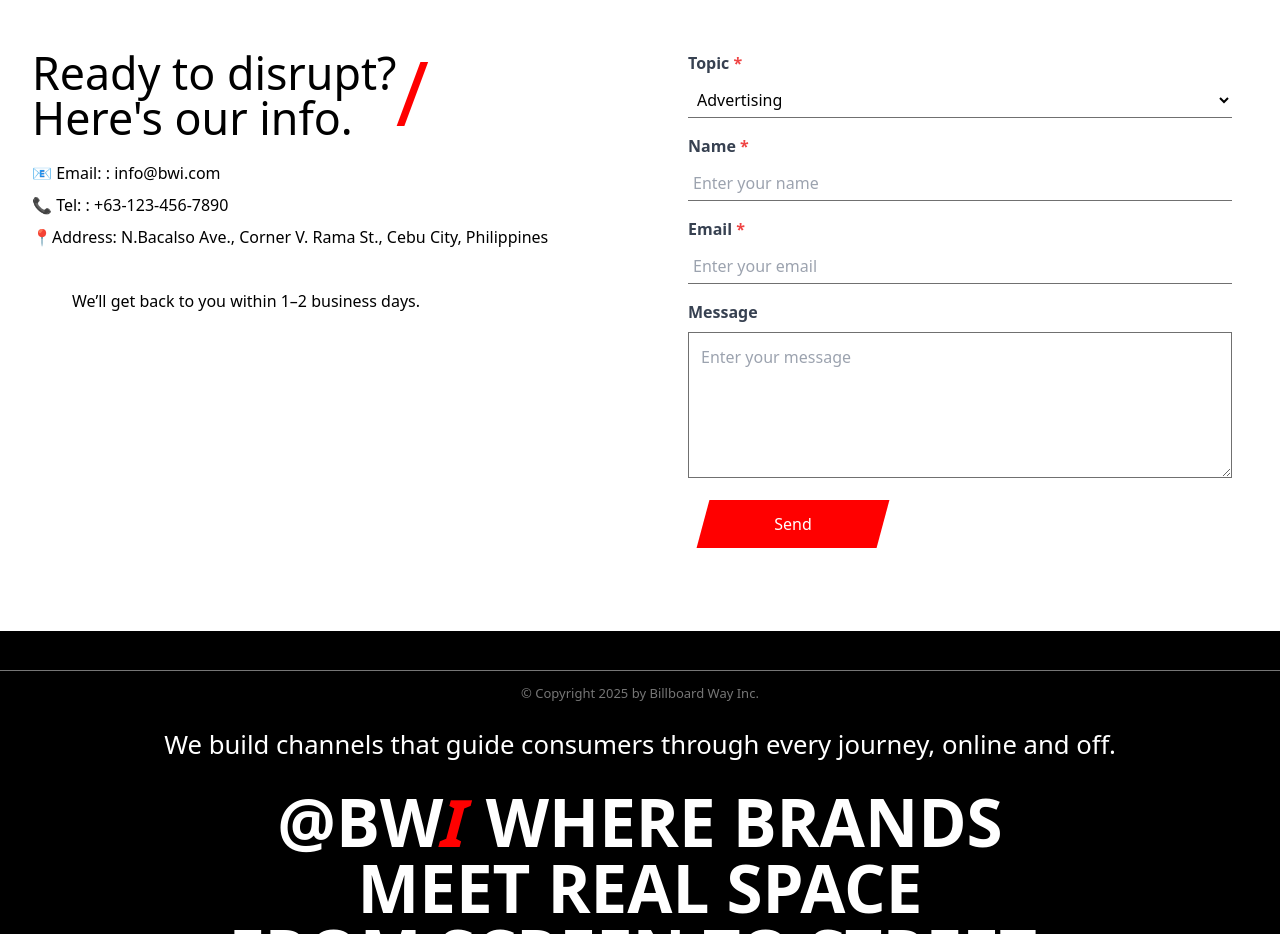
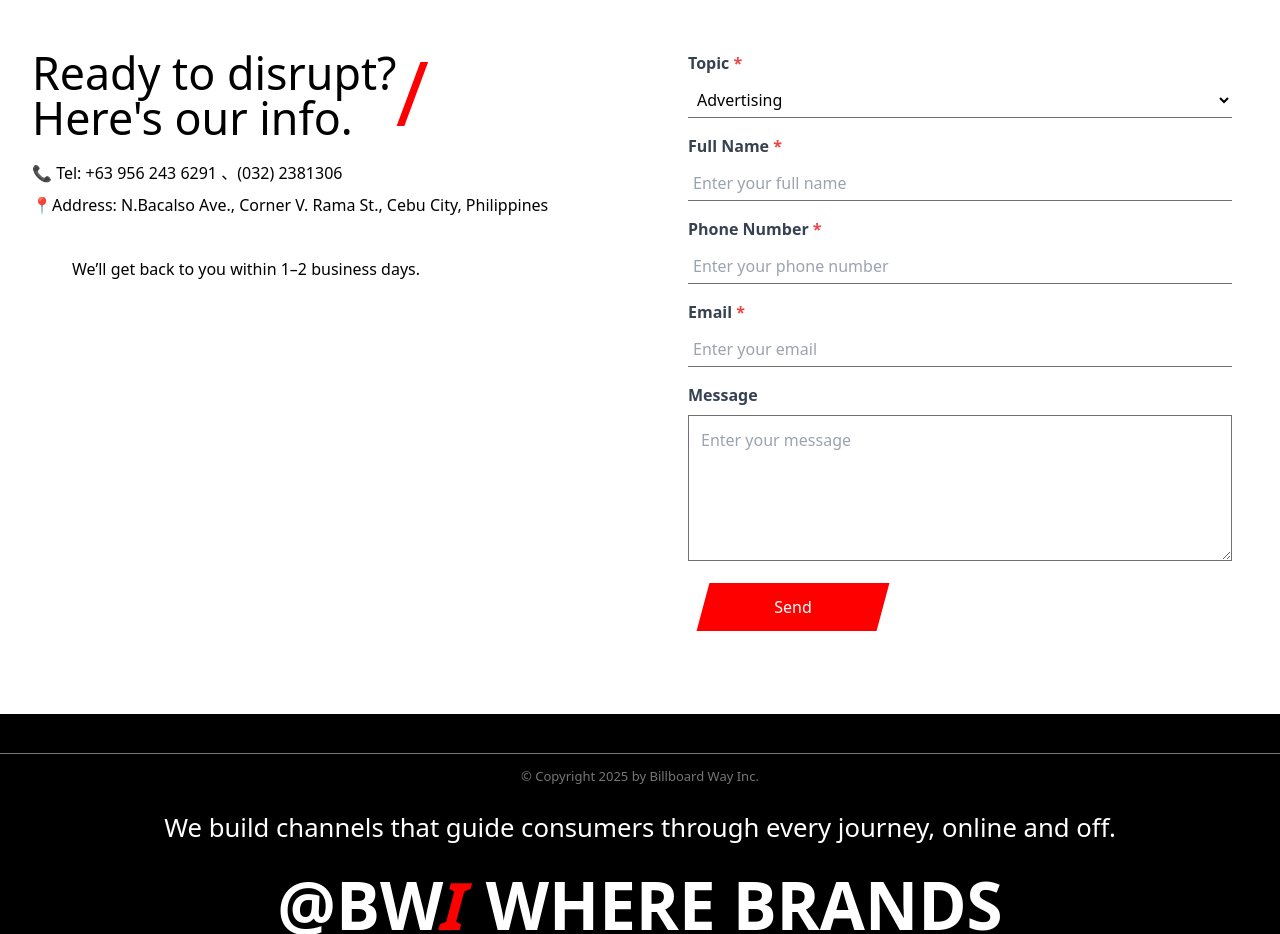
Before and after one commit to xz-site-group/bwi, a Vue app: page /contact in a window 1280 px wide. Shown: the part 800-1734 px from the top of the page. Built offline with nearby package versions, Linux system fonts and the light colour scheme.

Commit message:
feat: 表单更改

```diff
--- a/src/locales/en.json
+++ b/src/locales/en.json
@@ -181,7 +181,8 @@
         "addressLabel": "Address: N.Bacalso Ave., Corner V. Rama St., Cebu City, Philippines",
         "responseTime": "We’ll get back to you within 1–2 business days.",
         "formTopicLabel": "Topic",
-        "formNameLabel": "Name",
+        "formNameLabel": "Full Name",
+        "formPhoneLabel": "Phone Number",
         "formEmailLabel": "Email",
         "formMessageLabel": "Message",
         "formSubmitButton": "Send",
@@ -194,7 +195,8 @@
         "formErrorButton": "Retry",
         "googleDisclaimer": "Never submit passwords through Google Forms. This content is neither created nor endorsed by Google.",
         "formTopicPlaceholder": "Select a topic",
-        "formNamePlaceholder": "Enter your name",
+        "formNamePlaceholder": "Enter your full name",
+        "formPhoneLabelPlaceholder": "Enter your phone number",
         "formEmailPlaceholder": "Enter your email",
         "formMessagePlaceholder": "Enter your message"
     },
--- a/src/locales/zh.json
+++ b/src/locales/zh.json
@@ -181,6 +181,7 @@
         "responseTime": "我们将在1-2个工作日内回复您。",
         "formTopicLabel": "主题",
         "formNameLabel": "姓名",
+        "formPhoneLabel": "手机",
         "formEmailLabel": "邮箱",
         "formMessageLabel": "消息",
         "formSubmitButton": "发送",
@@ -194,6 +195,7 @@
         "googleDisclaimer": "请勿通过Google表单提交密码。此内容并非由Google创建或支持。",
         "formTopicPlaceholder": "选择主题",
         "formNamePlaceholder": "请输入您的名字",
+        "formPhoneLabelPlaceholder": "请输入您的手机",
         "formEmailPlaceholder": "请输入您的邮箱",
         "formMessagePlaceholder": "请输入您的消息"
     },
--- a/src/views/contact/components/CustomGoogleForm.vue
+++ b/src/views/contact/components/CustomGoogleForm.vue
@@ -18,6 +18,7 @@ const topicOptions = ref([
 const formData = ref({
     topic: topicOptions.value[0].value,
     name: '',
+    phone: '',
     email: '',
     message: ''
 })
@@ -36,6 +37,7 @@ const handleSubmit = async () => {
     const submitData = new FormData()
     submitData.append('entry.958710747', formData.value.topic)      // Topic
     submitData.append('entry.912145198', formData.value.name)       // Name
+    submitData.append('entry.251346220', formData.value.phone)       // Name
     submitData.append('entry.1684097434', formData.value.email)     // Email
     submitData.append('entry.807214667', formData.value.message)    // Message
 
@@ -58,6 +60,7 @@ const resetForm = () => {
     formData.value = {
         topic: topicOptions.value[0].value,
         name: '',
+        phone: '',
         email: '',
         message: ''
     }
@@ -101,6 +104,21 @@ const resetForm = () => {
                         :placeholder="$t('contact.formNamePlaceholder')"
                         title="Enter your name"
                         data-lang-text="请输入您的名字"
+                    >
+                </div>
+
+                <!-- Phone -->
+                <div class="mb-4">
+                    <label for="name" class="block font-semibold text-gray-700 mb-2">{{ $t('contact.formPhoneLabel') }} <span class="text-red-500">*</span></label>
+                    <input
+                        v-model="formData.phone"
+                        type="text"
+                        id="name"
+                        required
+                        class="w-full p-3 border-b border-gray-300 text-base focus:ring-0 focus:border-transparent outline-none transition-all"
+                        :placeholder="$t('contact.formPhoneLabelPlaceholder')"
+                        title="Enter your name"
+                        data-lang-text="手机号码"
                     >
                 </div>
 
--- a/src/views/contact/index.vue
+++ b/src/views/contact/index.vue
@@ -86,8 +86,12 @@ const adSrcset = [
 
                     <!-- 联系方式 -->
                     <div class="pt-3">
-                        <div class="pt-2">📧 {{ $t('contact.emailLabel') }}: info@bwi.com</div>
-                        <div class="pt-2">📞 {{ $t('contact.telLabel') }}: +63-123-456-7890</div>
+<!--                        <div class="pt-2">📧 {{ $t('contact.emailLabel') }} info@bwi.com</div>-->
+                        <div class="pt-2">📞 {{ $t('contact.telLabel') }}
+                            <span> +63 956 243 6291  </span>
+                            <span>、</span>
+                            <span>(032) 2381306</span>
+                        </div>
                         <div class="pt-2">
                             📍{{ $t('contact.addressLabel') }}
                         </div>
```
